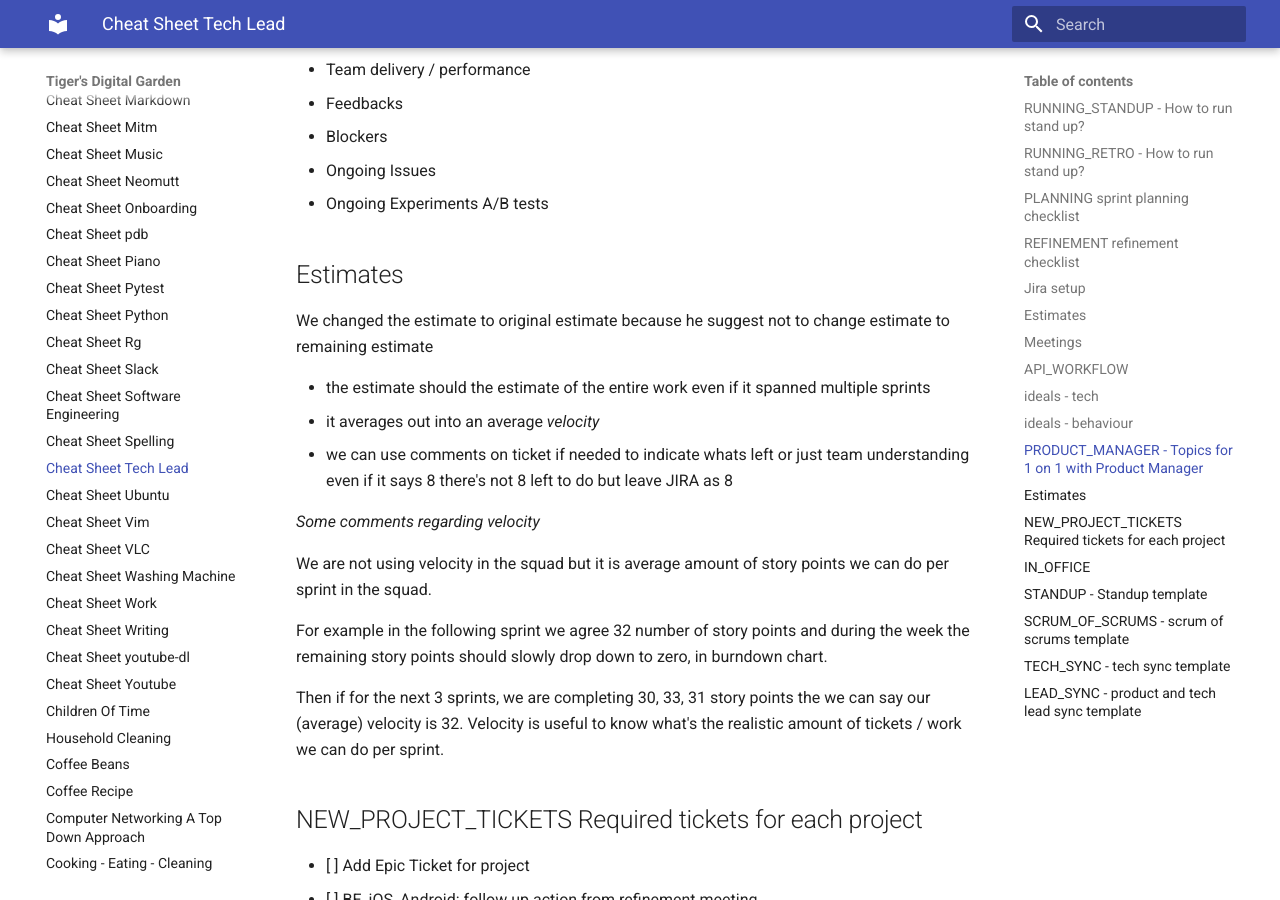
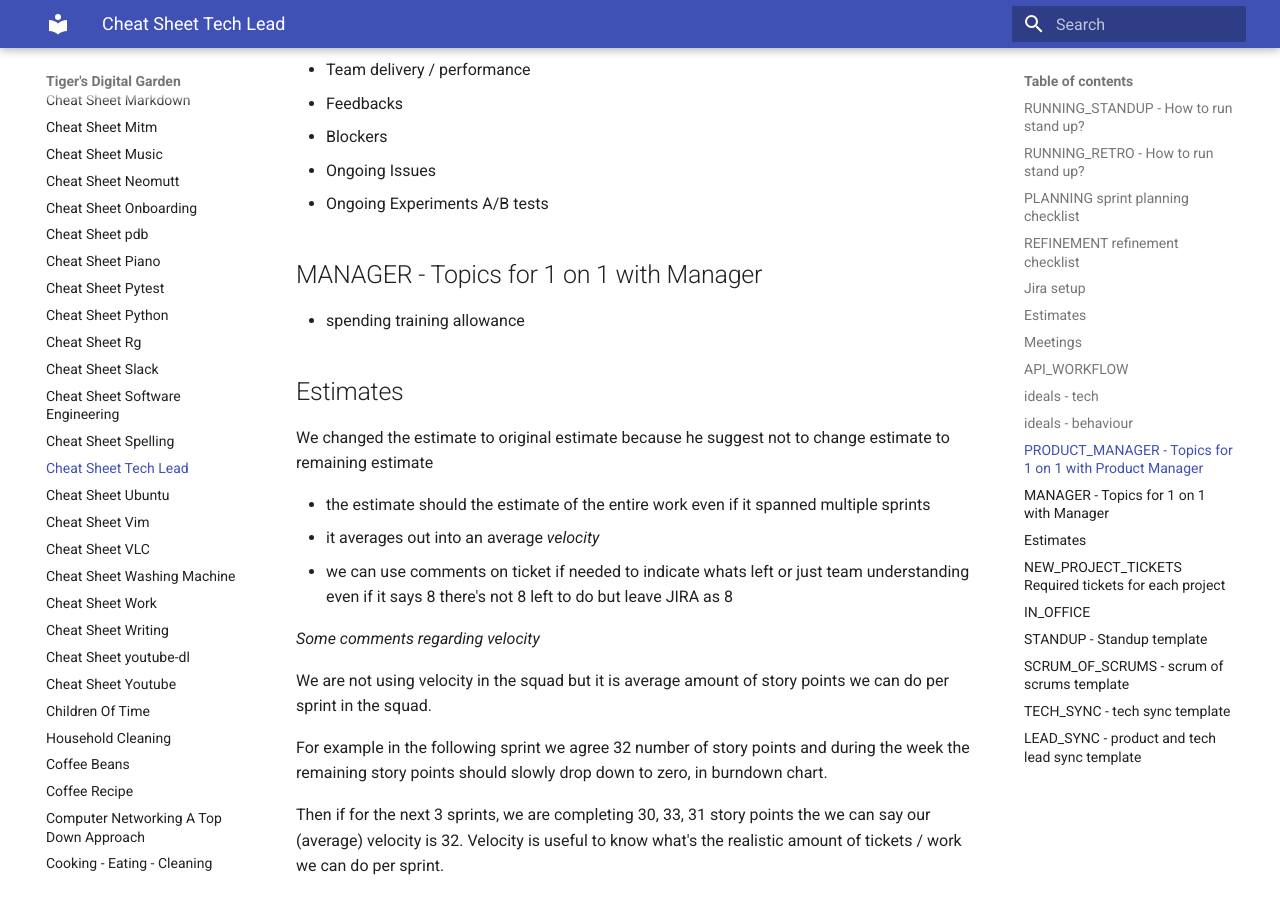
Before and after one commit to ynotstartups/notes, an MkDocs documentation site: the page built from notes/cheat-sheet-tech-lead.md, in a window 1280 px wide and 900 px high, scrolled down 4563 px. Built offline with MkDocs 1.6.1 and Material for MkDocs 9.7.7, drawn with Linux system fonts in a browser that asks for light colours.

Commit message:
add manager topics

```diff
--- a/notes/cheat-sheet-tech-lead.md
+++ b/notes/cheat-sheet-tech-lead.md
@@ -141,6 +141,10 @@ Notes:
 - Ongoing Issues
 - Ongoing Experiments A/B tests
 
+## MANAGER - Topics for 1 on 1 with Manager
+
+- spending training allowance
+
 ## Estimates
 
 We changed the estimate to original estimate because he suggest not to change estimate to remaining estimate
```
